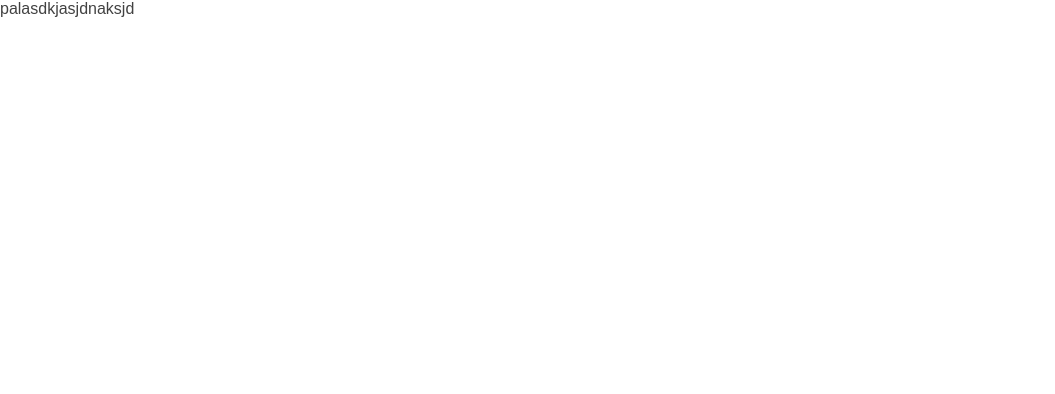
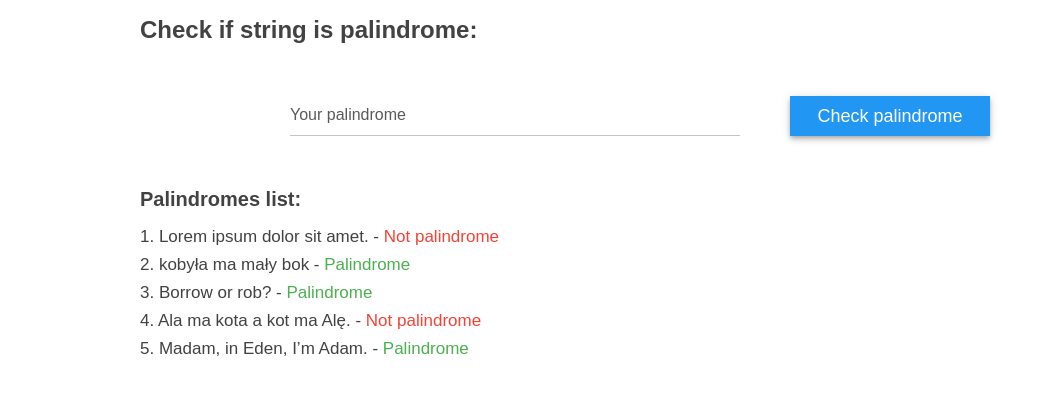
Before and after one commit to Tomis03/palindrom-checker, a Vue app: page /palindrome-checker in a window 1280 px wide. Shown: the top 394 px of the page, without its empty margins (0-1055 px from the left). Built offline with nearby package versions, Linux system fonts and the light colour scheme.

Commit message:
add palindrome interface and function

```diff
--- a/src/App.vue
+++ b/src/App.vue
@@ -1,6 +1,8 @@
 <template>
   <div id="app">
-    <router-view />
+    <transition name="fade" mode="out-in">
+      <router-view :key="$route.name" />
+    </transition>
   </div>
 </template>
 
@@ -15,4 +17,14 @@ body {
     margin: 0;
   }
 }
+
+.fade-enter-active,
+.fade-leave-active {
+  transition: opacity 0.15s;
+}
+
+.fade-enter,
+.fade-leave-to {
+  opacity: 0;
+}
 </style>
--- a/src/components/LoginForm.vue
+++ b/src/components/LoginForm.vue
@@ -1,5 +1,5 @@
 <template>
-  <div class="login-form">
+  <div class="login-form-container">
     <p class="form-title">Palindrome checker</p>
     <p class="form-description">Login</p>
     <form class="form" @submit.prevent="submitForm" autocomplete="off">
@@ -89,7 +89,7 @@ export default {
 </script>
 
 <style lang="scss">
-.login-form {
+.login-form-container {
   width: 100%;
   max-width: 400px;
   padding: 36px 16px;
@@ -216,6 +216,7 @@ export default {
   .slide-leave-active {
     transition: opacity 0.3s, transform 0.3s;
   }
+
   .slide-enter,
   .slide-leave-to {
     transform: translateX(-100%);
--- /dev/null
+++ b/src/palindromes.json
@@ -0,0 +1,7 @@
+[
+    "Lorem ipsum dolor sit amet.",
+    "kobyła ma mały bok",
+    "Borrow or rob?",
+    "Ala ma kota a kot ma Alę.",
+    "Madam, in Eden, I’m Adam."
+]
--- a/src/store/index.js
+++ b/src/store/index.js
@@ -1,15 +1,23 @@
 import Vue from 'vue'
 import Vuex from 'vuex'
+import palindromes from '../palindromes.json';
 
 Vue.use(Vuex)
 
-export default new Vuex.Store({
+let store = new Vuex.Store({
   state: {
+    palindromes: []
   },
   mutations: {
+    palindromes: (state, data) => state.palindromes.push(data)
   },
-  actions: {
+  getters: {
+    palindromes: (state) => state.palindromes
   },
-  modules: {
-  }
-})
+  actions: {},
+  modules: {}
+});
+
+palindromes.forEach(palindrome => store.commit('palindromes', palindrome));
+
+export default store;
--- a/src/views/Login.vue
+++ b/src/views/Login.vue
@@ -1,13 +1,50 @@
 <template>
   <div class="login">
     <LoginForm />
+    <transition name="slide">
+      <div v-if="loginHint" class="login-hint">
+        <svg
+          xmlns="http://www.w3.org/2000/svg"
+          fill="#2196f3"
+          width="24"
+          height="24"
+          viewBox="0 0 330 330"
+          style="margin-right: 12px;"
+        >
+          <path
+            d="M165,0C74.019,0,0,74.02,0,165.001C0,255.982,74.019,330,165,330s165-74.018,165-164.999C330,74.02,255.981,0,165,0z M165,300c-74.44,0-135-60.56-135-134.999C30,90.562,90.56,30,165,30s135,60.562,135,135.001C300,239.44,239.439,300,165,300z"
+          />
+          <path
+            d="M164.998,70c-11.026,0-19.996,8.976-19.996,20.009c0,11.023,8.97,19.991,19.996,19.991 c11.026,0,19.996-8.968,19.996-19.991C184.994,78.976,176.024,70,164.998,70z"
+          />
+          <path
+            d="M165,140c-8.284,0-15,6.716-15,15v90c0,8.284,6.716,15,15,15c8.284,0,15-6.716,15-15v-90C180,146.716,173.284,140,165,140z"
+          />
+        </svg>
+        <div>
+          <p class="hint-content">Username: admin</p>
+          <p class="hint-content">Password: Admin12345</p>
+        </div>
+      </div>
+    </transition>
   </div>
 </template>
 
 <script>
 export default {
+  data() {
+    return {
+      loginHint: false,
+    };
+  },
   components: {
     LoginForm: () => import("@/components/LoginForm.vue"),
+  },
+  mounted() {
+    this.loginHint = true;
+    setTimeout(() => {
+      this.loginHint = false;
+    }, 10000);
   },
 };
 </script>
@@ -26,5 +63,26 @@ export default {
     rgba(33, 150, 243, 1) 0%,
     rgba(0, 255, 119, 1) 100%
   );
+
+  .login-hint {
+    position: fixed;
+    display: flex;
+    align-items: center;
+    top: 30px;
+    right: 0;
+    padding: 8px 36px 8px 12px;
+    background-color: #ffffff;
+  }
+
+  .slide-enter-active,
+  .slide-leave-active {
+    transition: opacity 0.15s, transform 0.15s;
+  }
+
+  .slide-enter,
+  .slide-leave-to {
+    transform: translateX(100%);
+    opacity: 0;
+  }
 }
 </style>
--- a/src/views/PalindromeChecker.vue
+++ b/src/views/PalindromeChecker.vue
@@ -1,12 +1,173 @@
 <template>
-  <div>
-    <p>palasdkjasjdnaksjd</p>
+  <div class="palindrome-checker">
+    <div class="checker-container">
+      <p class="checker-title">Check if string is palindrome:</p>
+      <div class="new-palindrome-container">
+        <div class="input-box">
+          <input type="text" id="palindrome" name="palindrome" v-model="newPalindrome" required />
+          <label for="palindrome">Your palindrome</label>
+        </div>
+        <button
+          type="button"
+          class="add-palindrome-button"
+          @click="$store.commit('palindromes', newPalindrome); newPalindrome = '';"
+        >Check palindrome</button>
+      </div>
+      <div class="palindromes-list">
+        <p class="list-title">Palindromes list:</p>
+        <div v-for="(palindrome, index) in $store.getters.palindromes" :key="`palindrome-${index}`">
+          <p class="palindrome">
+            {{index + 1}}. {{palindrome}} -
+            <span
+              :style="isPalindrome(palindrome) ? 'color: #4Caf50;' : 'color: #f44336;'"
+            >{{isPalindrome(palindrome) ? 'Palindrome' : 'Not palindrome'}}</span>
+          </p>
+        </div>
+      </div>
+    </div>
   </div>
 </template>
 
 <script>
-export default {};
+export default {
+  data() {
+    return {
+      newPalindrome: "",
+    };
+  },
+  methods: {
+    isPalindrome(string) {
+      var regExp = /[\W_]/g;
+      var lowerCaseString = string.toLowerCase().replace(regExp, "");
+      var reversedString = lowerCaseString.split("").reverse().join("");
+      return reversedString === lowerCaseString;
+    },
+  },
+};
 </script>
 
 <style lang="scss">
+.palindrome-checker {
+  min-height: 100vh;
+  display: flex;
+  justify-content: center;
+  box-sizing: border-box;
+
+  .checker-container {
+    width: 100%;
+    max-width: 1000px;
+    padding: 16px;
+
+    .checker-title {
+      font-size: 24px;
+      font-weight: bold;
+      margin-bottom: 52px;
+    }
+
+    .new-palindrome-container {
+      width: 100%;
+      max-width: 700px;
+      display: flex;
+      justify-content: space-between;
+      margin-bottom: 52px;
+      margin-left: auto;
+      margin-right: auto;
+
+      @media (max-width: 599px) {
+        flex-direction: column;
+        align-items: center;
+
+        .input-box {
+          margin-bottom: 36px;
+        }
+
+        .add-palindrome-button {
+          margin-left: 0;
+        }
+      }
+    }
+
+    .input-box {
+      position: relative;
+      width: 100%;
+      max-width: 450px;
+
+      input {
+        width: 100%;
+        padding: 10px 0;
+        height: 40px;
+        box-sizing: border-box;
+        font-size: 16px;
+        border: none;
+        border-bottom: 1px solid #c4c4c4;
+        outline: none;
+        background-color: transparent;
+        transition: 0.3s;
+
+        &:focus,
+        &:valid {
+          border-color: #2196f3;
+
+          & ~ label {
+            top: -16px;
+            left: 0;
+            color: #2196f3;
+            font-size: 12px;
+          }
+        }
+      }
+
+      label {
+        position: absolute;
+        top: 0;
+        left: 0;
+        padding: 10px 0;
+        font-size: 16px;
+        pointer-events: none;
+        color: #5a5a5a;
+        transition: 0.3s;
+      }
+    }
+
+    .add-palindrome-button {
+      border: none;
+      outline: none;
+      background-color: #2196f3;
+      font-size: 18px;
+      max-height: 40px;
+      color: #ffffff;
+      cursor: pointer;
+      min-width: 200px;
+      max-width: 200px;
+      padding: 8px 24px;
+      margin-left: 16px;
+      box-shadow: 0 2px 4px -1px rgba(0, 0, 0, 0.2),
+        0 4px 5px 0 rgba(0, 0, 0, 0.14), 0 1px 10px 0 rgba(0, 0, 0, 0.12) !important;
+      transition: 0.2s;
+
+      &:hover {
+        box-shadow: 0 3px 1px -2px rgba(0, 0, 0, 0.2),
+          0 2px 2px 0 rgba(0, 0, 0, 0.14), 0 1px 5px 0 rgba(0, 0, 0, 0.12) !important;
+      }
+
+      &:active {
+        transform: scale(0.95);
+      }
+      cursor: default;
+    }
+  }
+
+  .palindromes-list {
+    .list-title {
+      font-size: 20px;
+      margin-bottom: 16px;
+      font-weight: bold;
+    }
+
+    .palindrome {
+      font-size: 17px;
+      margin-bottom: 8px;
+    }
+  }
+}
 </style>
```
